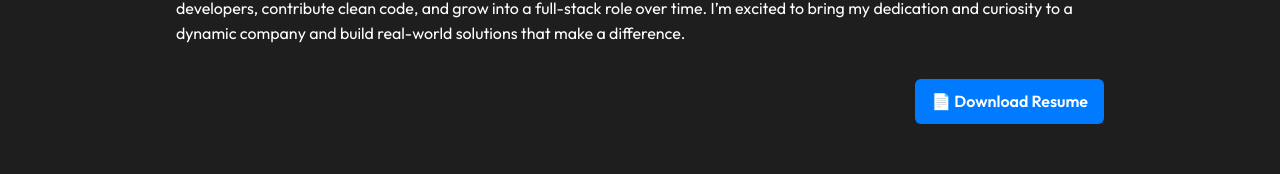
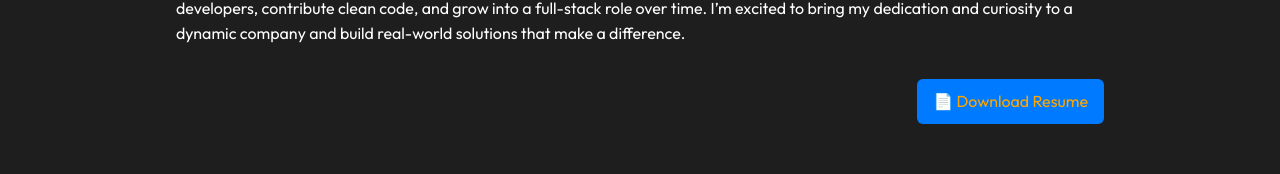
Before and after one commit to Amol-Rajurkar7/website, a plain HTML site: page index.html in a window 1280 px wide. Shown: the part 310-484 px from the top of the page. Drawn offline with Linux system fonts and the light colour scheme.

Commit message:
Update portfolio.css

```diff
--- a/portfolio.css
+++ b/portfolio.css
@@ -511,10 +511,10 @@ form button:hover {
   display: inline-block;
   padding: 10px 16px;
   background-color: #007bff;
-  color: white;
+  color: orange;
   border-radius: 6px;
   text-decoration: none;
-  font-weight: 600;
+  font-weight: 400;
   transition: background 0.3s;
 }
 
```
